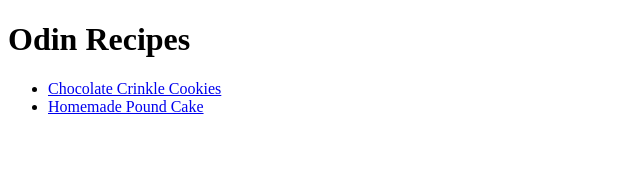
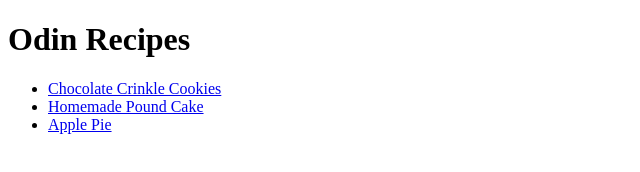
Before and after one commit to bellicosewolf/odin-recipes, a plain HTML site: page index.html in a window 1280 px wide. Shown: the full height of the page, 0-640 px from the left. Drawn offline with Linux system fonts and the light colour scheme.

Commit message:
added apple pie page and link on index

```diff
--- a/index.html
+++ b/index.html
@@ -11,6 +11,7 @@
         <ul>
         <li><a href="recipes/chocolate-crinkle.html">Chocolate Crinkle Cookies</a></li>
         <li><a href="recipes/poundcake.html">Homemade Pound Cake</a></li>
+        <li><a href="recipes/applepie.html">Apple Pie</a></li>
         </ul>
     </body>
 </html>
```
Also changed, not shown: recipes/applepie.html (added).
